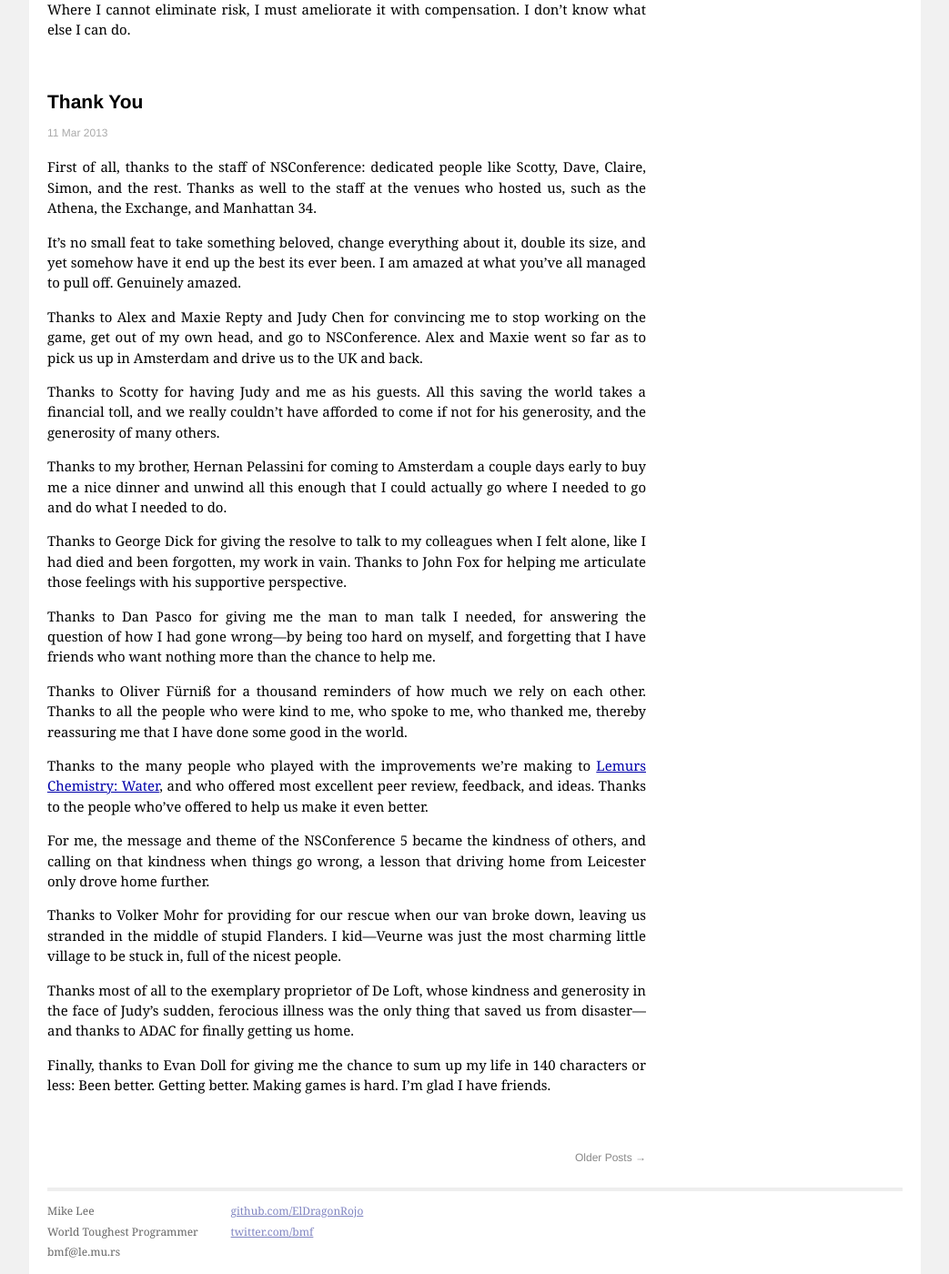
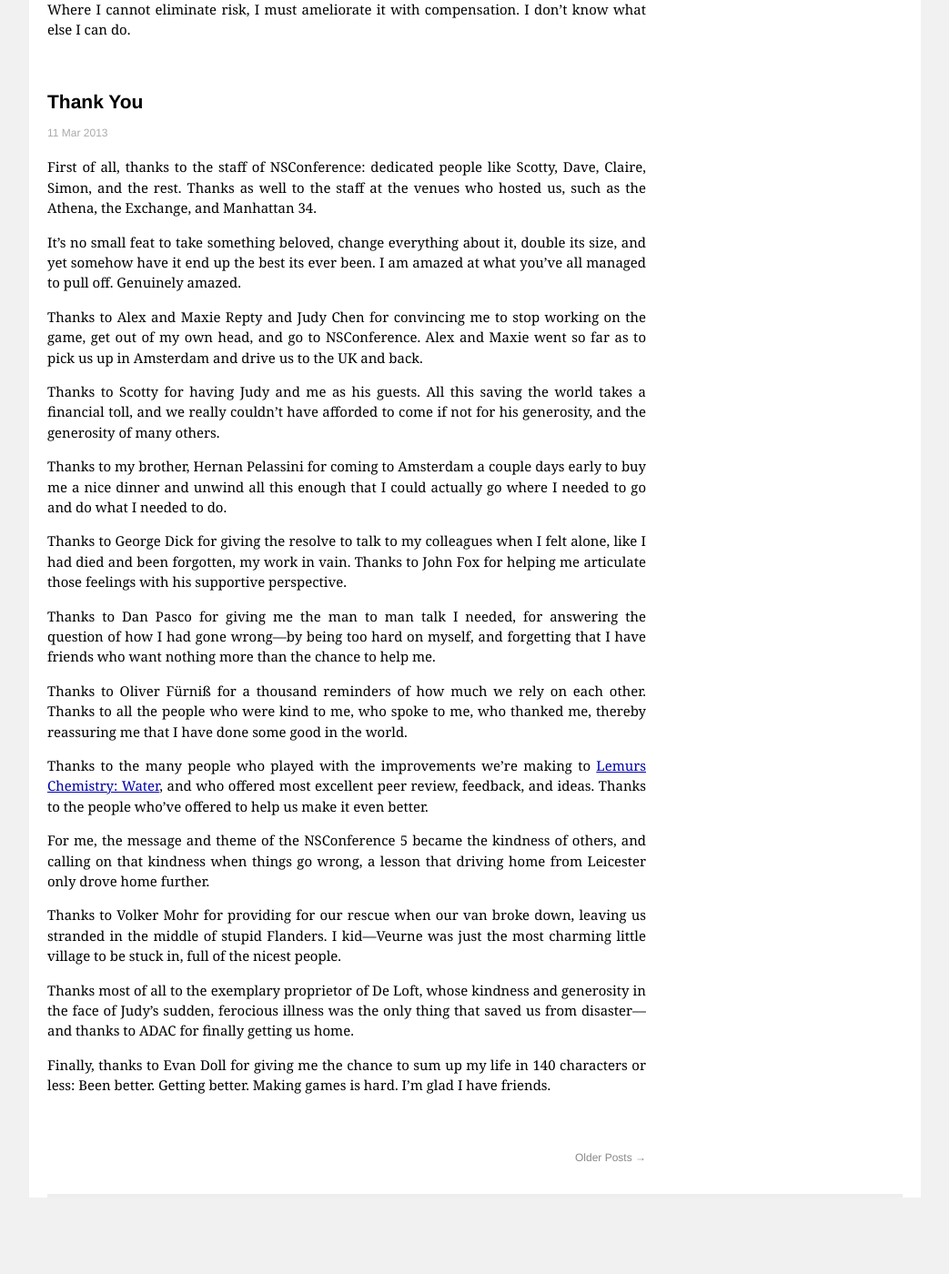
Before and after one commit to ConantheAtlassian/ElDragonRojo.github.io, a Jekyll site: the page built from index.html, in a window 1280 px wide and 1400 px high, scrolled down 11594 px. Shown: the whole window at 91% size, without its empty margins (118-1161 px from the left). Built offline with Jekyll 4.4.1, drawn with Linux system fonts in a browser that asks for light colours; Markdown is read by kramdown in place of the engine named in the settings; the list of posts is cut into pages by our own code; after the commit the page ends 12910 px from its top, so only the background shows below that.

Commit message:
Work on site structure

```diff
--- /dev/null
+++ b/_includes/side-nav.html
@@ -0,0 +1,2 @@
+<div class="side-nav">
+</div>
--- a/_layouts/default.html
+++ b/_layouts/default.html
@@ -31,23 +31,8 @@
                 {{ content }}
                 </div>
                 <div class="footer">
-                  <div class="contact">
-                    <p>
-                      Mike Lee<br />
-                      World Toughest Programmer<br />
-                      bmf@le.mu.rs
-                    </p>
-                  </div>
-                  <div class="contact">
-                    <p>
-                      <a href="http://github.com/ElDragonRojo/">github.com/ElDragonRojo</a><br />
-                      <a href="http://twitter.com/bmf/">twitter.com/bmf</a><br />
-                    </p>
-                  </div>
-                </div>
             </div>
           </div>
-        </div> <!-- /container -->
-
+        </div>
     </body>
 </html>
--- a/_layouts/post.html
+++ b/_layouts/post.html
@@ -18,3 +18,4 @@
         This entry was posted in {{ page.categories }} and tagged {{ page.tags }}.
     </p>
 </div>
+{% include side-nav.html %}
--- a/css/main.css
+++ b/css/main.css
@@ -300,7 +300,15 @@
 }
 
 .content-container {
+  display: block;
+  clear: both;
+  display: inline-block;
+}
+
+.page, #home {
   width: 70%;
+  margin-right: 0;
+  float: left;
 }
 
 .meta {
@@ -313,3 +321,8 @@
 .meta a, .meta a:link, .meta a:active, .meta a:visited {
   color: #888;
 }
+
+.side-nav {
+  float:left;
+  width: 29%;
+}
--- a/index.html
+++ b/index.html
@@ -2,6 +2,7 @@
 layout: default
 title: mu.mu.rs
 ---
+
 
 <div id="home">
     {% include posts-pager.html %}
```
Lines whose indentation alone changed are shown as unchanged.
